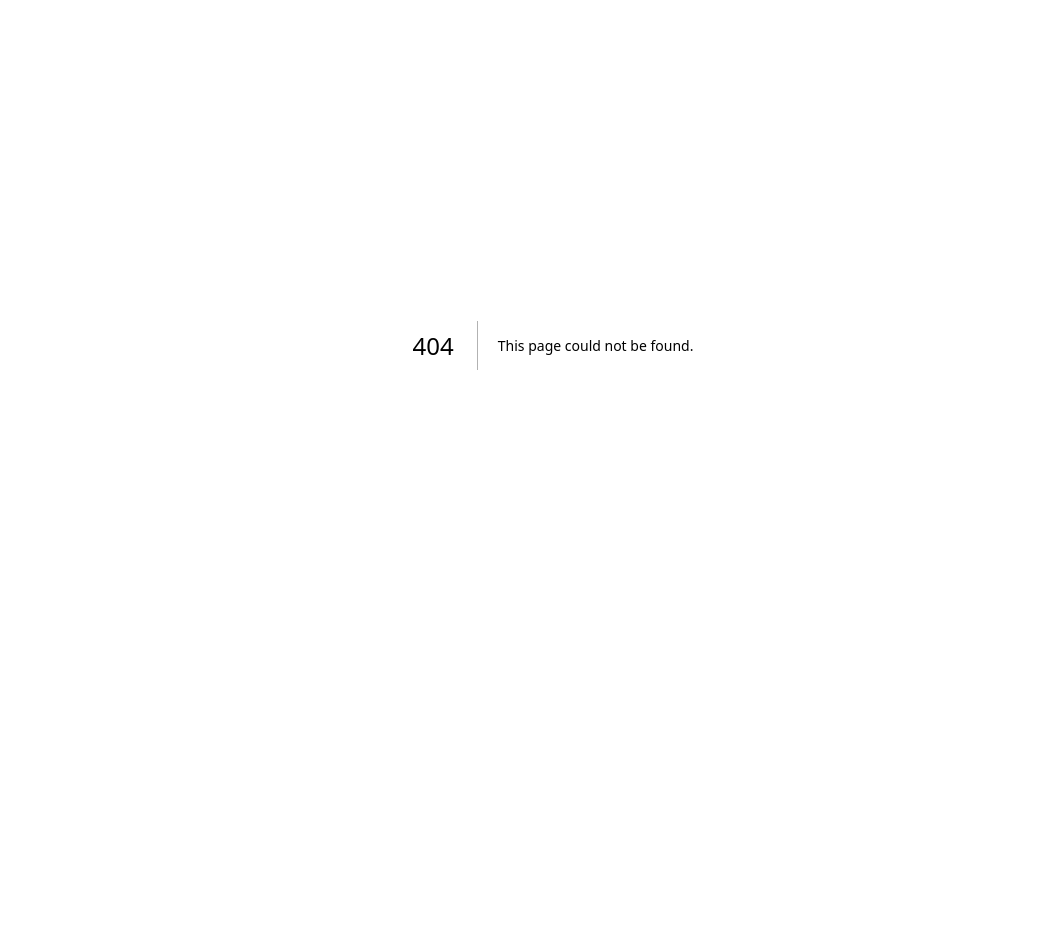
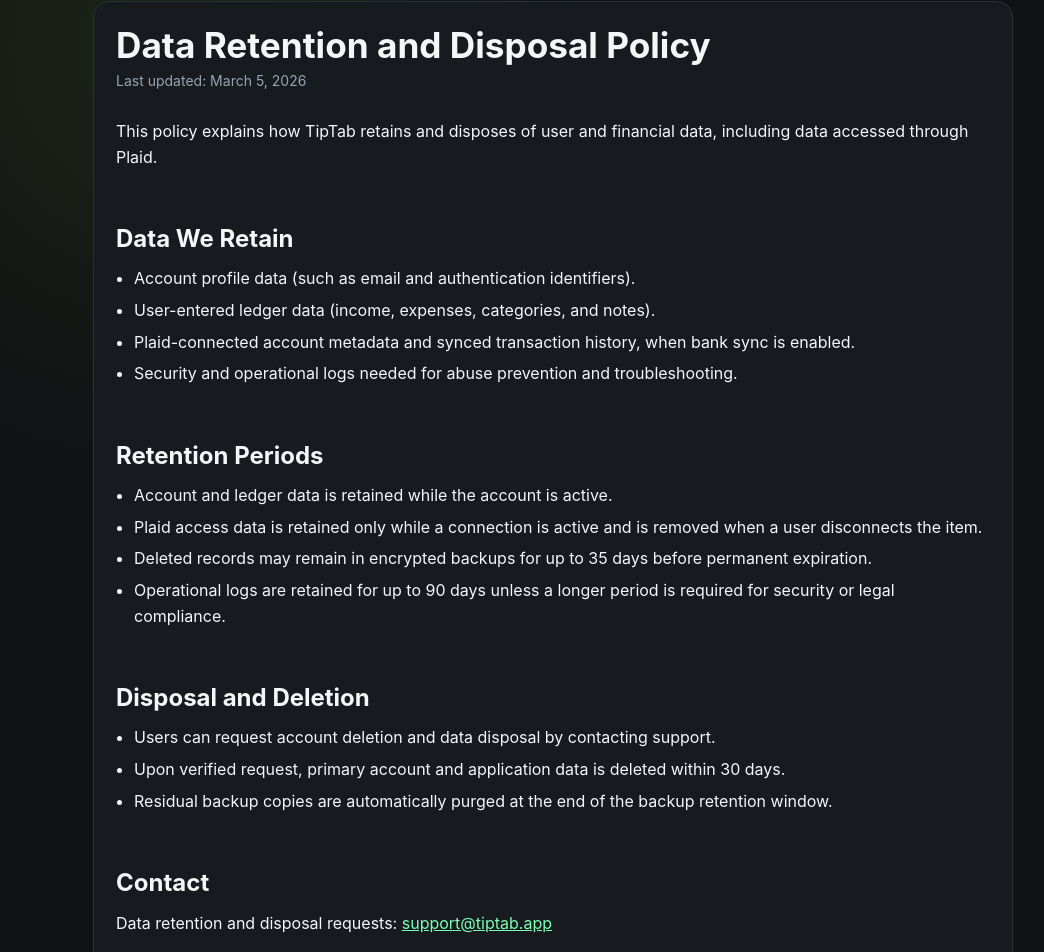
Before and after one commit to KieferCRM/finance-tracker, a Next.js app: page /legal/data-retention in a window 1280 px wide. Before the commit this address had no page. Shown: the part 55-1007 px from the top of the page, without its empty margins (87-1131 px from the left). Before the commit the page ends 800 px from the top, so only its background shows below. Built offline with nearby package versions, Linux system fonts and the light colour scheme.

Commit message:
Add public data retention policy page for Plaid

```diff
--- a/src/app/legal/_components.tsx
+++ b/src/app/legal/_components.tsx
@@ -13,13 +13,14 @@
       <div style={{ width: "min(920px, 100%)", display: "grid", gap: 12 }}>
         <header style={{ display: "flex", justifyContent: "space-between", gap: 12, flexWrap: "wrap", alignItems: "center" }}>
           <Link href="/" style={{ textDecoration: "none", color: "var(--mint)", fontWeight: 800, letterSpacing: 0.3 }}>
-            TIPTAP
+            TIPTAB
           </Link>
           <nav style={{ display: "flex", gap: 12, flexWrap: "wrap", fontSize: 14, color: "var(--muted)" }}>
             <Link href="/legal">Legal</Link>
             <Link href="/legal/privacy">Privacy</Link>
             <Link href="/legal/terms">Terms</Link>
             <Link href="/legal/plaid">Plaid</Link>
+            <Link href="/legal/data-retention">Data Retention</Link>
           </nav>
         </header>
 
--- /dev/null
+++ b/src/app/legal/data-retention/page.tsx
@@ -0,0 +1,52 @@
+import { LegalShell } from "../_components";
+
+const supportEmail = process.env.NEXT_PUBLIC_SUPPORT_EMAIL || "support@tiptab.app";
+
+export default function DataRetentionPolicyPage() {
+  return (
+    <LegalShell title="Data Retention and Disposal Policy">
+      <p>
+        This policy explains how TipTab retains and disposes of user and financial data, including data accessed through Plaid.
+      </p>
+
+      <section>
+        <h2 style={{ marginBottom: 8 }}>Data We Retain</h2>
+        <ul style={{ marginTop: 0, paddingLeft: 18, display: "grid", gap: 6 }}>
+          <li>Account profile data (such as email and authentication identifiers).</li>
+          <li>User-entered ledger data (income, expenses, categories, and notes).</li>
+          <li>Plaid-connected account metadata and synced transaction history, when bank sync is enabled.</li>
+          <li>Security and operational logs needed for abuse prevention and troubleshooting.</li>
+        </ul>
+      </section>
+
+      <section>
+        <h2 style={{ marginBottom: 8 }}>Retention Periods</h2>
+        <ul style={{ marginTop: 0, paddingLeft: 18, display: "grid", gap: 6 }}>
+          <li>Account and ledger data is retained while the account is active.</li>
+          <li>Plaid access data is retained only while a connection is active and is removed when a user disconnects the item.</li>
+          <li>Deleted records may remain in encrypted backups for up to 35 days before permanent expiration.</li>
+          <li>Operational logs are retained for up to 90 days unless a longer period is required for security or legal compliance.</li>
+        </ul>
+      </section>
+
+      <section>
+        <h2 style={{ marginBottom: 8 }}>Disposal and Deletion</h2>
+        <ul style={{ marginTop: 0, paddingLeft: 18, display: "grid", gap: 6 }}>
+          <li>Users can request account deletion and data disposal by contacting support.</li>
+          <li>Upon verified request, primary account and application data is deleted within 30 days.</li>
+          <li>Residual backup copies are automatically purged at the end of the backup retention window.</li>
+        </ul>
+      </section>
+
+      <section>
+        <h2 style={{ marginBottom: 8 }}>Contact</h2>
+        <p style={{ marginTop: 0 }}>
+          Data retention and disposal requests: {" "}
+          <a href={`mailto:${supportEmail}`} style={{ color: "var(--mint)" }}>
+            {supportEmail}
+          </a>
+        </p>
+      </section>
+    </LegalShell>
+  );
+}
--- a/src/app/legal/page.tsx
+++ b/src/app/legal/page.tsx
@@ -18,6 +18,9 @@
         <li>
           <Link href="/legal/plaid">Plaid Data Access Policy</Link>
         </li>
+        <li>
+          <Link href="/legal/data-retention">Data Retention and Disposal Policy</Link>
+        </li>
       </ul>
     </LegalShell>
   );
--- a/src/app/legal/plaid/page.tsx
+++ b/src/app/legal/plaid/page.tsx
@@ -46,6 +46,11 @@
               Terms of Service
             </Link>
           </li>
+          <li>
+            <Link href="/legal/data-retention" style={{ color: "var(--mint)" }}>
+              Data Retention and Disposal Policy
+            </Link>
+          </li>
         </ul>
       </section>
     </LegalShell>
--- a/src/app/page.tsx
+++ b/src/app/page.tsx
@@ -84,6 +84,7 @@
             <Link href="/legal/privacy">Privacy</Link>
             <Link href="/legal/terms">Terms</Link>
             <Link href="/legal/plaid">Plaid Policy</Link>
+            <Link href="/legal/data-retention">Data Retention</Link>
           </span>
         </footer>
       </div>
```
